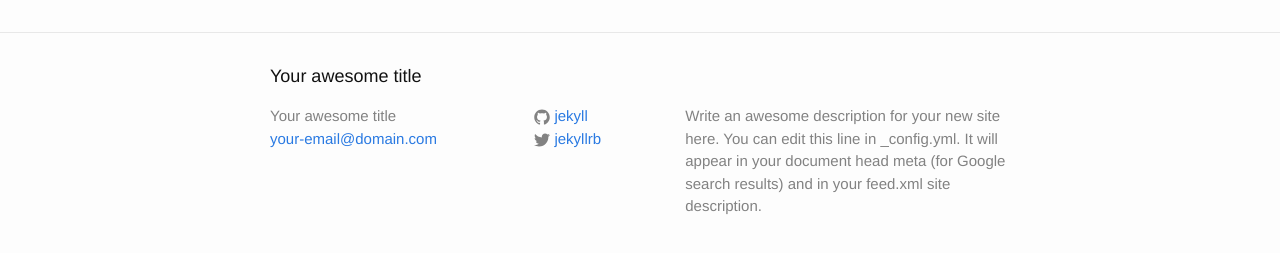
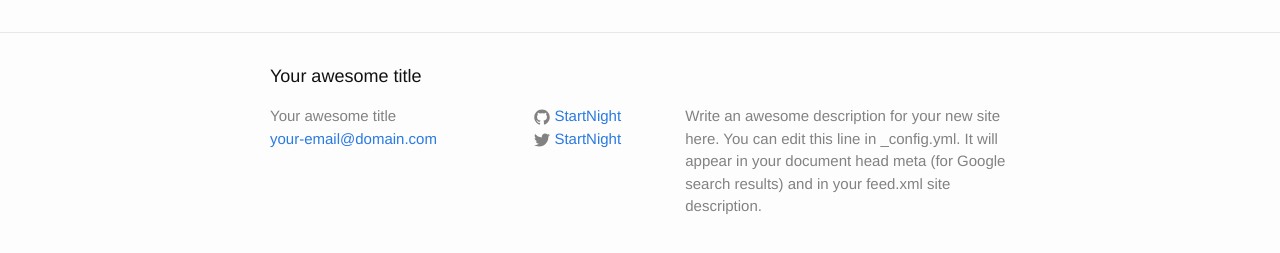
Before and after one commit to StartNight/StartNight.github.io, a Jekyll site: the page built from index.html, in a window 1280 px wide. Shown: the part 264-517 px from the top of the page. Built offline with Jekyll 4.4.1, drawn with Linux system fonts in a browser that asks for light colours.

Commit message:
Update _config.yml

```diff
--- a/_config.yml
+++ b/_config.yml
@@ -7,8 +7,8 @@ description: > # this means to ignore newlines until "baseurl:"
   Google search results) and in your feed.xml site description.
 baseurl: "" # the subpath of your site, e.g. /blog
 url: "http://yourdomain.com" # the base hostname & protocol for your site
-twitter_username: jekyllrb
-github_username:  jekyll
+twitter_username: StartNight
+github_username:  StartNight
 
 
 # Build settings
```
